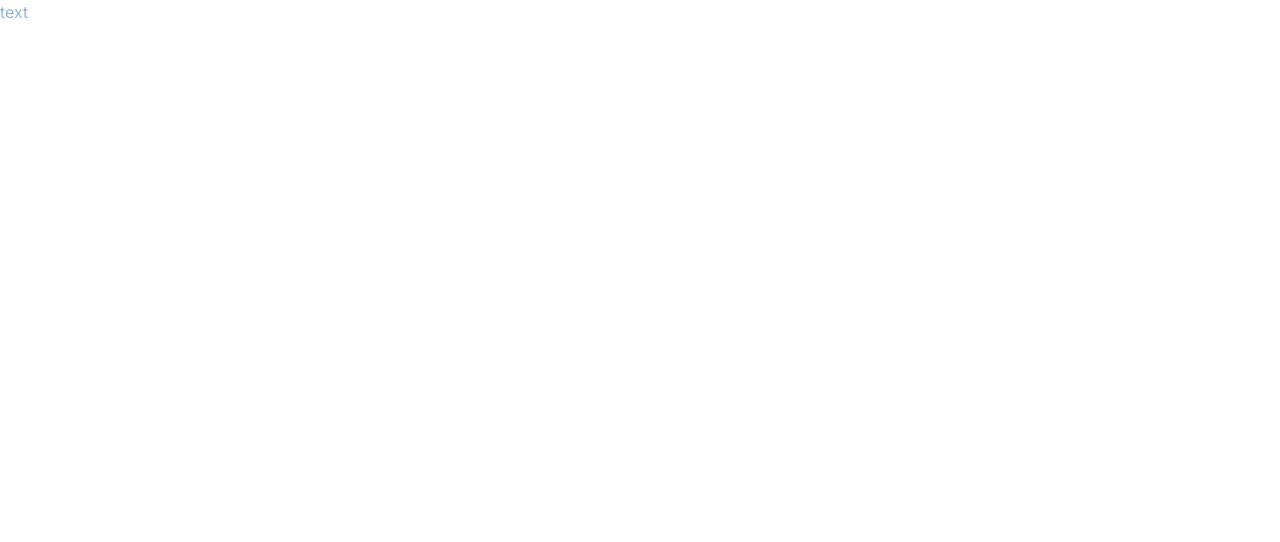
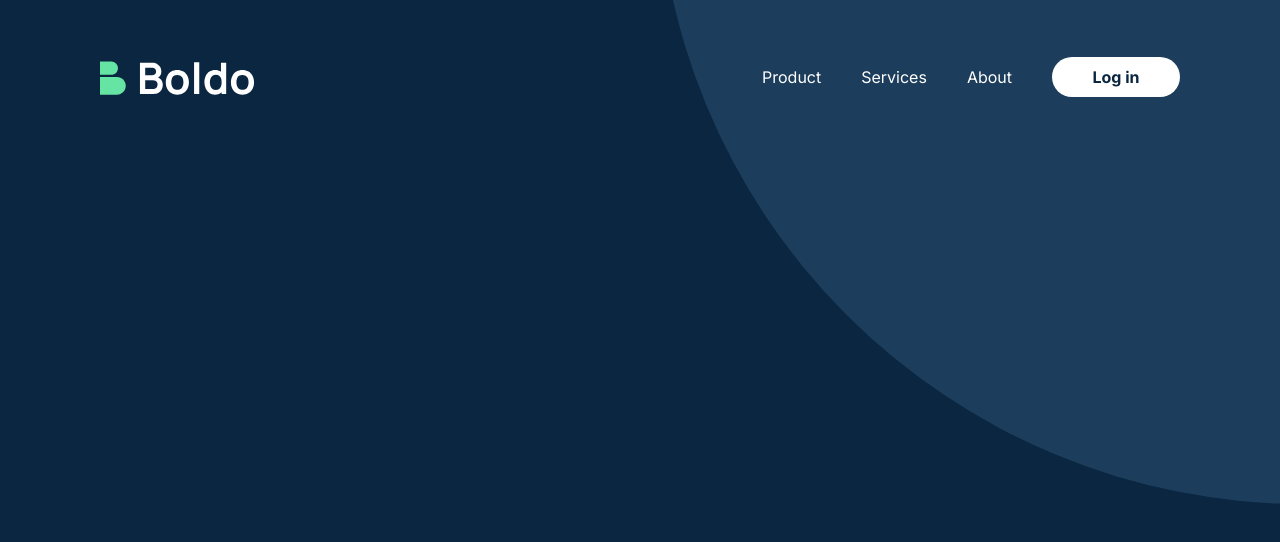
Before and after one commit to layrayson/tonic-fe-design-test, a Next.js app: page / in a window 1280 px wide. Shown: the top 542 px of the page. Built offline with nearby package versions, Linux system fonts and the light colour scheme.

Commit message:
FEAT: implement navbar design

```diff
--- a/src/app/layout.tsx
+++ b/src/app/layout.tsx
@@ -1,22 +1,24 @@
-import type { Metadata } from 'next'
-import { Inter } from 'next/font/google'
-import './globals.css'
+import type { Metadata } from "next";
+import { Inter } from "next/font/google";
+import "./globals.css";
 
-const inter = Inter({ subsets: ['latin'] })
+const inter = Inter({ subsets: ["latin"] });
 
 export const metadata: Metadata = {
-  title: 'Create Next App',
-  description: 'Generated by create next app',
-}
+  title: "Create Next App",
+  description: "Generated by create next app",
+};
 
 export default function RootLayout({
   children,
 }: {
-  children: React.ReactNode
+  children: React.ReactNode;
 }) {
   return (
     <html lang="en">
-      <body className={inter.className}>{children}</body>
+      <body className={inter.className}>
+        <div style={{ maxWidth: "1400px", margin: "auto" }}>{children}</div>
+      </body>
     </html>
-  )
+  );
 }
--- a/src/app/page.tsx
+++ b/src/app/page.tsx
@@ -1,5 +1,12 @@
+import HeroSection from "@/components/home/HeroSection";
+import NavBar from "@/components/shared/NavBar";
+
 const HomePage = () => {
-  return <div className="text-gray-blue">text</div>;
+  return (
+    <div>
+      <HeroSection />
+    </div>
+  );
 };
 
 export default HomePage;
--- /dev/null
+++ b/src/components/custom/Button.tsx
@@ -0,0 +1,29 @@
+import React from "react";
+
+interface ButtonProps {
+  children: React.ReactNode | string;
+  className?: string;
+  onClick?: (e: React.MouseEvent<HTMLButtonElement>) => void;
+  type?: "button" | "submit" | "reset";
+  disabled?: boolean;
+}
+const Button = ({
+  children,
+  className,
+  onClick,
+  type,
+  disabled,
+}: ButtonProps) => {
+  return (
+    <button
+      className={"flex items-center justify-center " + className}
+      onClick={onClick}
+      type={type}
+      disabled={disabled}
+    >
+      {children}
+    </button>
+  );
+};
+
+export default Button;
--- a/src/components/home/HeroSection.tsx
+++ b/src/components/home/HeroSection.tsx
@@ -0,0 +1,12 @@
+import NavBar from "../shared/NavBar";
+
+const HeroSection = () => {
+  return (
+    <section className="h-screen bg-dark-blue bg-hero-arc bg-no-repeat bg-right-top px-100px pt-14">
+      <NavBar />
+      <div className="flex"></div>
+    </section>
+  );
+};
+
+export default HeroSection;
--- a/src/components/shared/NavBar.tsx
+++ b/src/components/shared/NavBar.tsx
@@ -0,0 +1,34 @@
+import Image from "next/image";
+import Link from "next/link";
+import Button from "../custom/Button";
+
+const NavBar = () => {
+  return (
+    <nav className="flex justify-between items-center">
+      <div>
+        <Image
+          src="/assets/images/boldo_nav_logo.svg"
+          alt="logo"
+          width={162}
+          height={42}
+        />
+      </div>
+      <div className="flex items-center gap-x-10 ">
+        <Link href={"#"} className="text-base text-white font-normal">
+          Product
+        </Link>
+        <Link href={"#"} className="text-base text-white font-normal">
+          Services
+        </Link>
+        <Link href={"#"} className="text-base text-white font-normal">
+          About
+        </Link>
+        <Button className="h-10 w-32 text-dark-blue text-base bg-white font-bold rounded-full">
+          Log in
+        </Button>
+      </div>
+    </nav>
+  );
+};
+
+export default NavBar;
--- a/tailwind.config.ts
+++ b/tailwind.config.ts
@@ -17,10 +17,13 @@ const config: Config = {
       "light-grey": "#F1F1F1",
     },
     extend: {
+      spacing: {
+        "50px": "50px",
+        "100px": "100px",
+        "201px": "201px",
+      },
       backgroundImage: {
-        "gradient-radial": "radial-gradient(var(--tw-gradient-stops))",
-        "gradient-conic":
-          "conic-gradient(from 180deg at 50% 50%, var(--tw-gradient-stops))",
+        "hero-arc": "url('/assets/images/hero_bg_arc.svg')",
       },
     },
   },
```
Also changed, not shown: public/assets/images/boldo_logo_dark_blue.svg (renamed from public/assets/images/boldo_log_dark_blue.svg), public/assets/images/hero_graph_two.svg (added).
